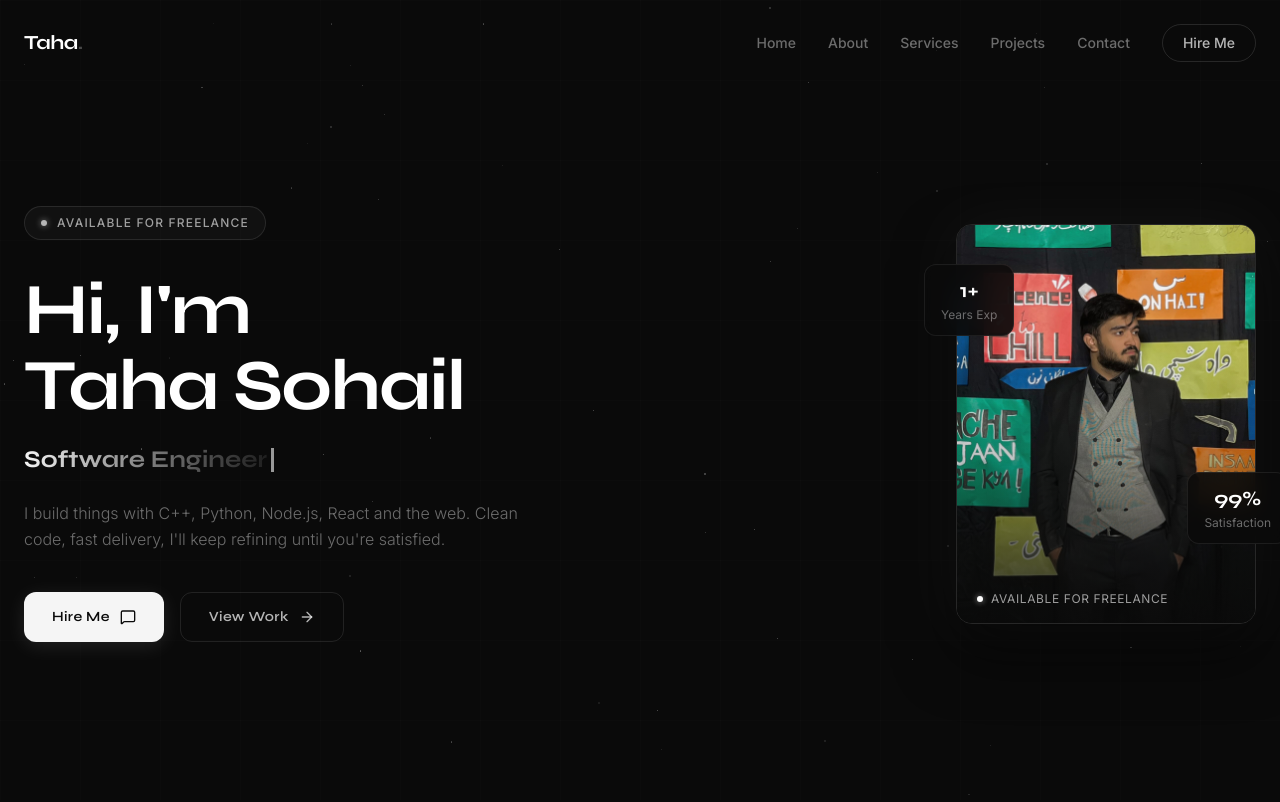
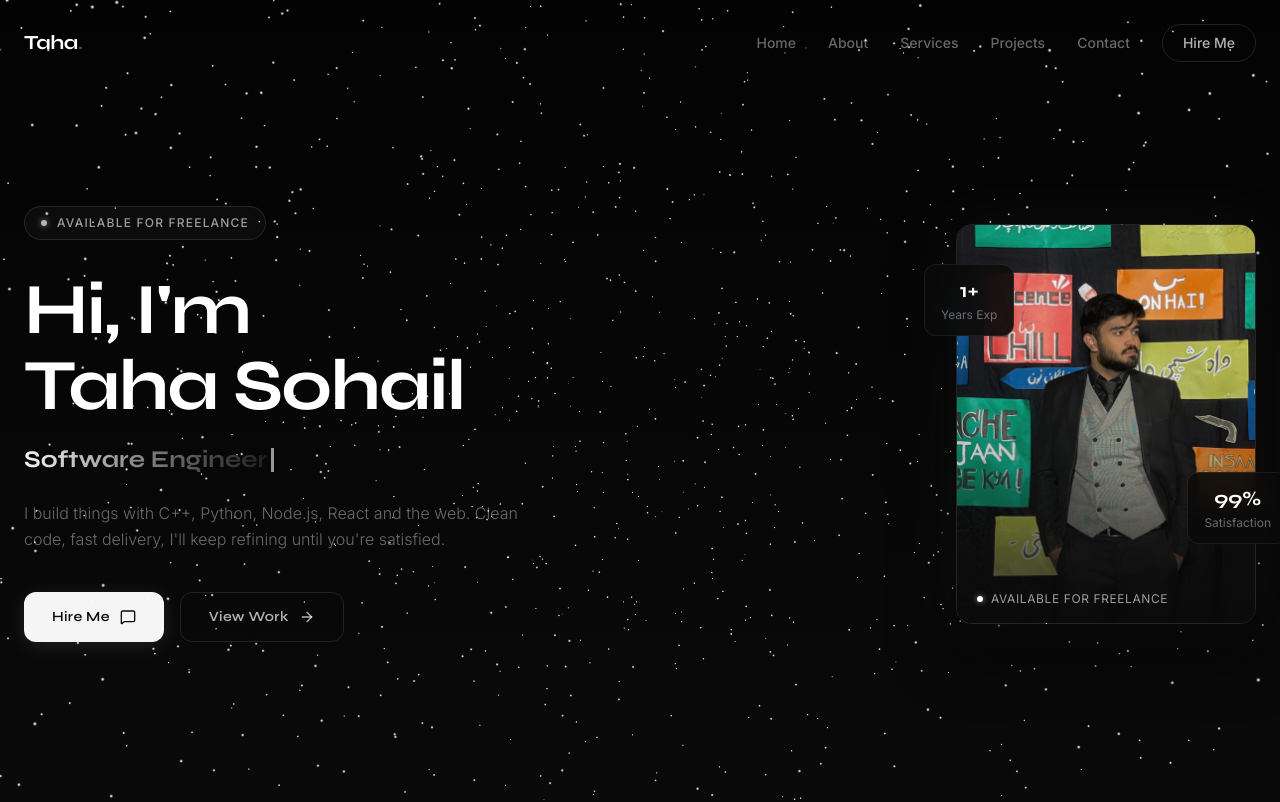
Before and after one commit to TahaSohail-Goat/my_portfolio, a React (Vite) app: page / in a window 1280 px wide. Shown: the top 802 px of the page. Built offline with nearby package versions, Linux system fonts and the light colour scheme.

Commit message:
feat: added 3D background and SEO tags

```diff
--- a/index.html
+++ b/index.html
@@ -3,6 +3,9 @@
   <head>
     <meta charset="UTF-8" />
     <meta name="viewport" content="width=device-width, initial-scale=1.0" />
+    <meta name="description" content="Taha Sohail | Software Engineer specializing in C++, Systems, and Modern Interfaces." />
+    <meta property="og:title" content="Taha Sohail - Engineering Portfolio" />
+    <meta property="og:description" content="Explore my modern portfolio showcasing work in C++, algorithms, and web development." />
     <title>Taha Sohail - Portfolio</title>
     <link rel="icon" type="image/svg+xml" href="/favicon.svg" />
     <link rel="preconnect" href="https://fonts.googleapis.com">
--- a/src/components/3d/Background3D.tsx
+++ b/src/components/3d/Background3D.tsx
@@ -1,54 +1,60 @@
-import { useEffect, useRef } from 'react';
+import { useRef, useEffect } from 'react';
+import { Canvas, useFrame } from '@react-three/fiber';
+import { Stars } from '@react-three/drei';
+import * as THREE from 'three';
+
+function Starfield() {
+  const groupRef = useRef<THREE.Group>(null);
+  const mouse = useRef({ x: 0, y: 0 });
+
+  useEffect(() => {
+    const handleMouseMove = (e: MouseEvent) => {
+      // Normalize mouse coordinates to -1 to +1
+      mouse.current.x = (e.clientX / window.innerWidth) * 2 - 1;
+      mouse.current.y = -(e.clientY / window.innerHeight) * 2 + 1;
+    };
+    window.addEventListener('mousemove', handleMouseMove);
+    return () => window.removeEventListener('mousemove', handleMouseMove);
+  }, []);
+
+  useFrame((state, delta) => {
+    if (groupRef.current) {
+      // Natural slow drift
+      groupRef.current.rotation.y += delta * 0.03;
+      groupRef.current.rotation.x += delta * 0.015;
+
+      // Subtle parallax effect shifting towards mouse
+      groupRef.current.position.x += (mouse.current.x * 0.8 - groupRef.current.position.x) * 0.05;
+      groupRef.current.position.y += (mouse.current.y * 0.8 - groupRef.current.position.y) * 0.05;
+    }
+  });
+
+  return (
+    <group ref={groupRef}>
+      {/*
+        radius: Sphere radius where stars are created
+        depth: Depth of the stars sphere
+        count: Number of stars (particles)
+        factor: Size factor
+        saturation: Color saturation (0 = white/grayscale stars)
+        fade: Whether stars fade at edges
+        speed: Twinkle speed
+      */}
+      <Stars radius={100} depth={50} count={7000} factor={4} saturation={0} fade speed={1.5} />
+    </group>
+  );
+}
 
 export function Background3D() {
-  const starsRef = useRef<{ x: number; y: number; size: number; opacity: number; delay: number; dur: number }[]>([]);
-
-  if (starsRef.current.length === 0) {
-    starsRef.current = Array.from({ length: 60 }).map(() => ({
-      x: Math.random() * 100,
-      y: Math.random() * 100,
-      size: Math.random() * 1.5 + 0.5,
-      opacity: Math.random() * 0.3 + 0.05,
-      delay: Math.random() * 6,
-      dur: Math.random() * 5 + 4,
-    }));
-  }
-
   return (
-    <div className="fixed inset-0 z-[-1] bg-[#0a0a0a] pointer-events-none overflow-hidden">
-      {starsRef.current.map((star, i) => (
-        <div
-          key={i}
-          className="absolute rounded-full bg-white"
-          style={{
-            left: `${star.x}%`,
-            top: `${star.y}%`,
-            width: `${star.size}px`,
-            height: `${star.size}px`,
-            opacity: star.opacity,
-            animation: `starTwinkle ${star.dur}s ease-in-out infinite`,
-            animationDelay: `${star.delay}s`,
-          }}
-        />
-      ))}
-
-      <div
-        className="absolute inset-0"
-        style={{
-          backgroundImage: `
-            linear-gradient(rgba(255,255,255,0.012) 1px, transparent 1px),
-            linear-gradient(90deg, rgba(255,255,255,0.012) 1px, transparent 1px)
-          `,
-          backgroundSize: '80px 80px',
-        }}
-      />
-
-      <style>{`
-        @keyframes starTwinkle {
-          0%, 100% { opacity: var(--op, 0.1); }
-          50% { opacity: calc(var(--op, 0.1) * 3); }
-        }
-      `}</style>
+    <div
+      className="fixed inset-0 z-[-1] pointer-events-none"
+      style={{ background: 'linear-gradient(to bottom, #030303, #0a0a0a)' }}
+    >
+      <Canvas dpr={[1, 1.5]} camera={{ position: [0, 0, 1] }}>
+        <fog attach="fog" args={['#030303', 30, 90]} />
+        <Starfield />
+      </Canvas>
     </div>
   );
 }
```
Also changed, not shown: 5 other files (tests, documents, lock files or other folders).
